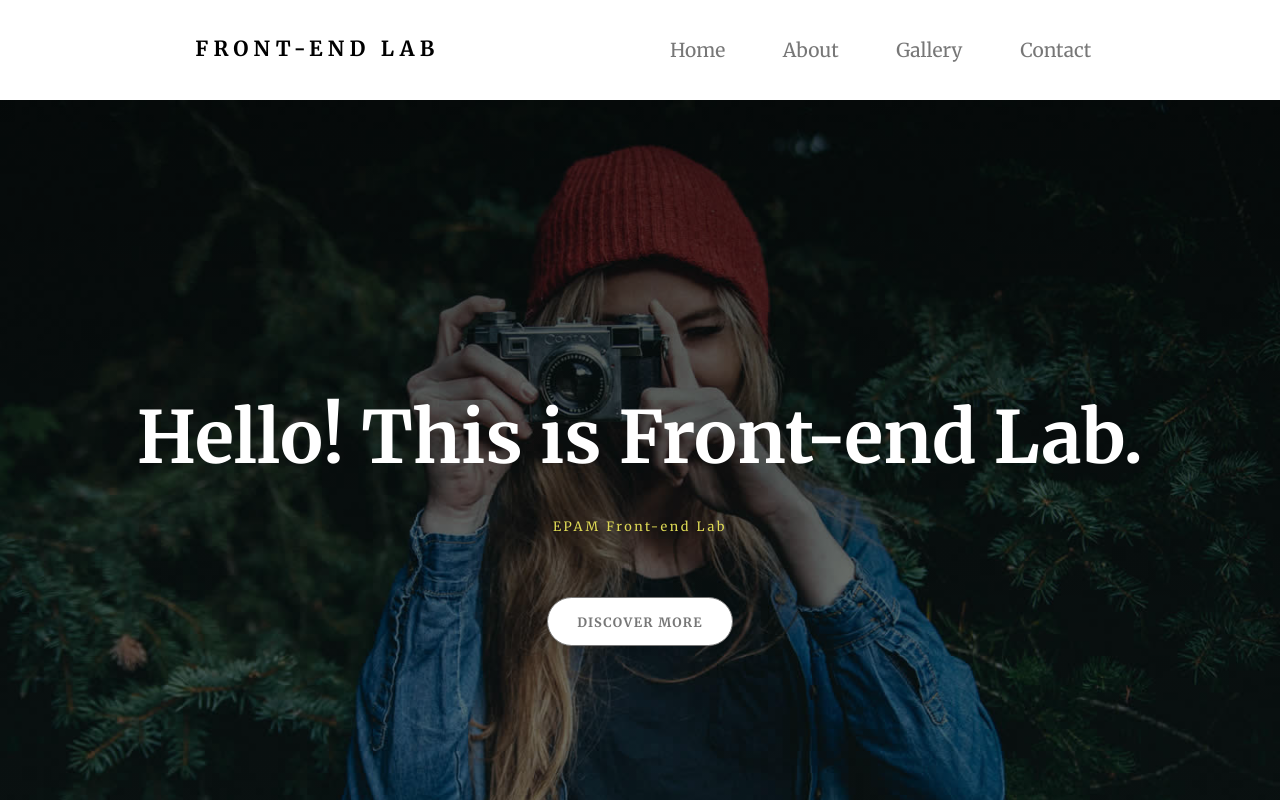
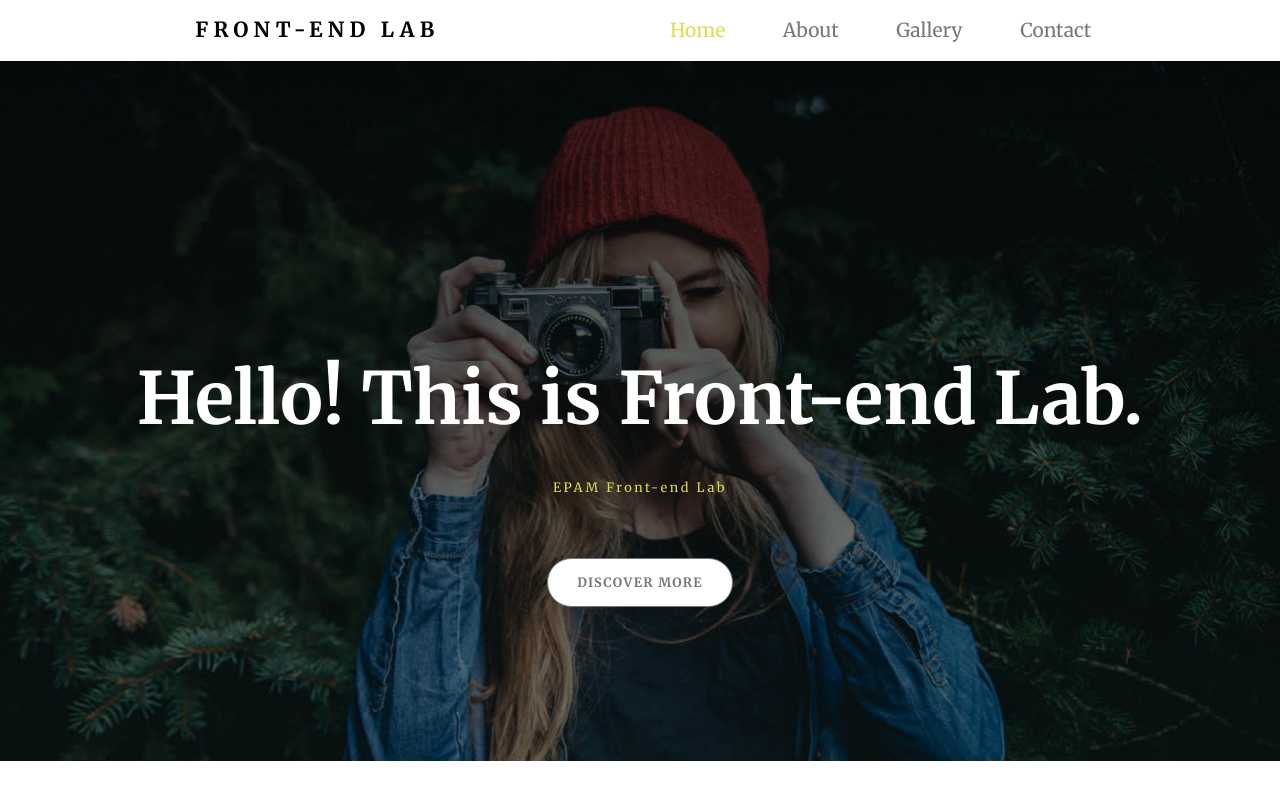
Before and after one commit to wasiliev96/FL-13, a plain HTML site: page FL13_HW4/homework/index.html in a window 1280 px wide. In both pictures the pointer is over the link "Home". Shown: the top 800 px of the page. Drawn offline with Linux system fonts and the light colour scheme.

Commit message:
clickable hover added. fix nav padding

```diff
--- a/FL13_HW4/homework/css/style.css
+++ b/FL13_HW4/homework/css/style.css
@@ -28,6 +28,10 @@ a {
   text-decoration: none;
   cursor: pointer;
   color: var(--color-text);
+}
+button:hover,
+a:hover {
+  color: var(--color-accent);
 }
 h2 {
   font-size: var(--font-h2);
@@ -67,8 +71,10 @@ button {
 }
 .main-navbar_link {
   display: inline-block;
+  font-size: var(--font-navigation);
+}
+.main-navbar_link a {
   padding: 20px 1.5em;
-  font-size: var(--font-navigation);
 }
 
 .hero {
```
